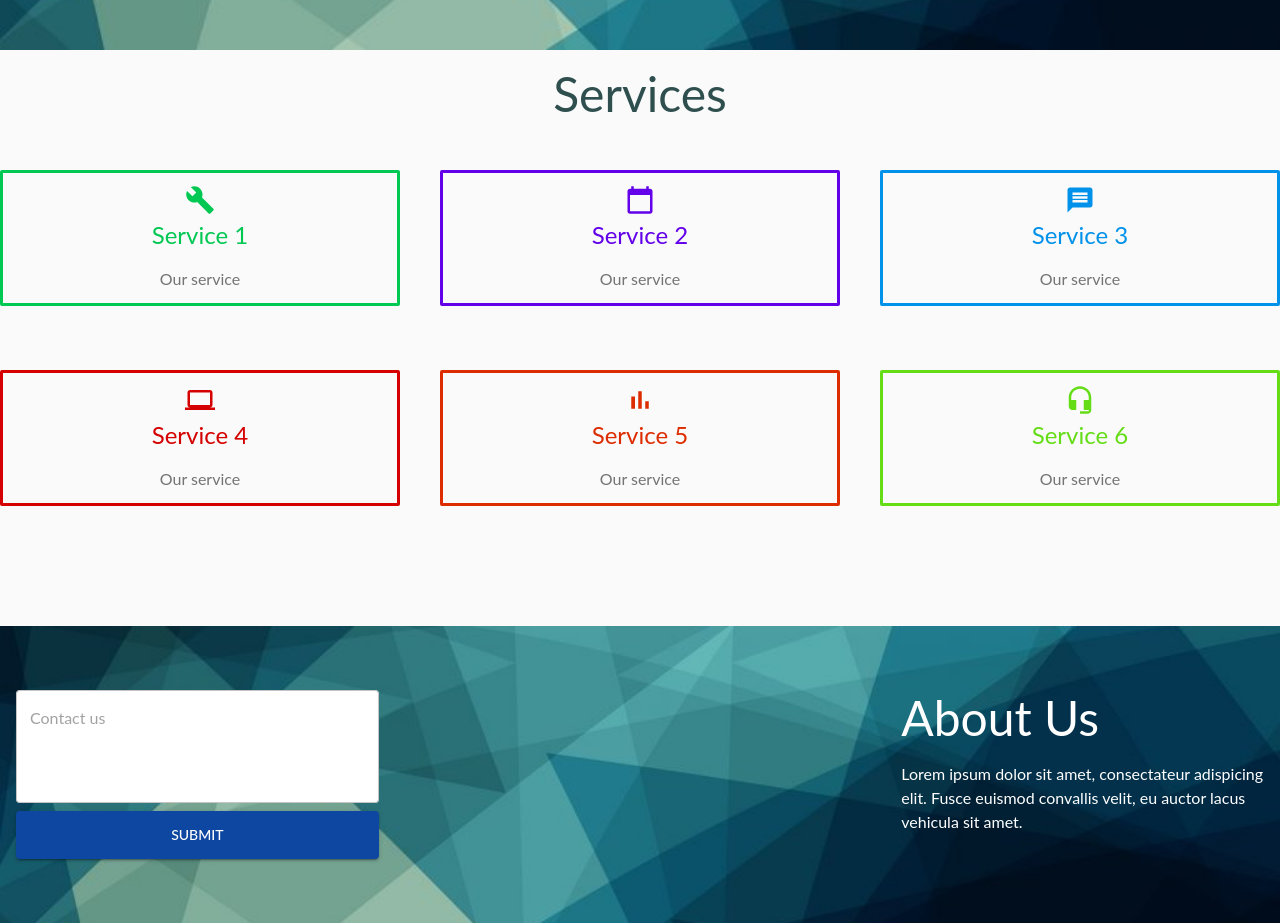
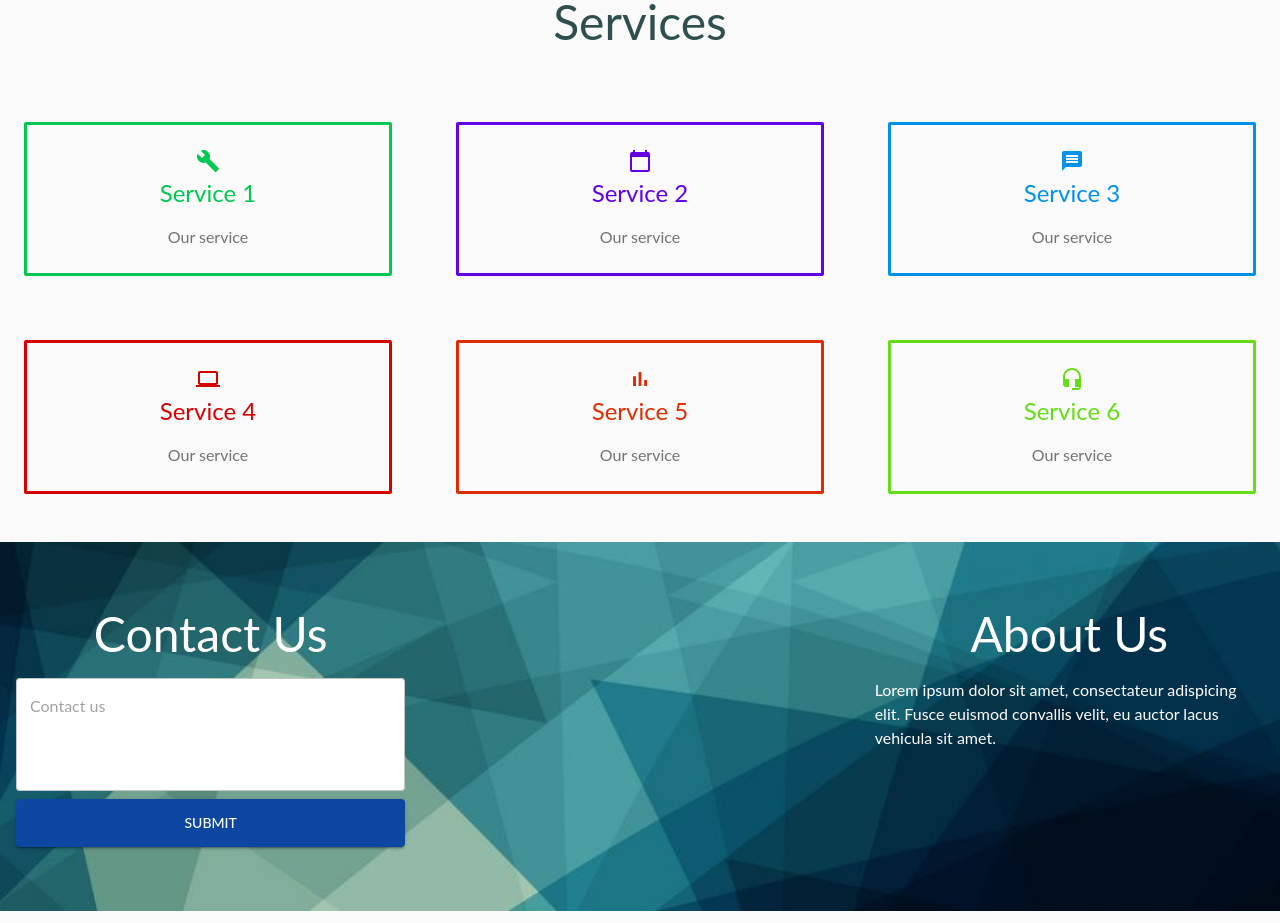
Before and after one commit to larryworm1127/Shopping-Queue, a React (Create React App) app: page / in a window 1280 px wide. Shown: the part 460-1383 px from the top of the page. Built offline with nearby package versions, Linux system fonts and the light colour scheme.

Commit message:
Changed Margins and Paddings

```diff
--- a/src/components/Home/Footer.js
+++ b/src/components/Home/Footer.js
@@ -20,9 +20,12 @@ function Footer(props) {
   return (
     <div className={classNames("main_div", classes.footerwrapper)}>
       <div className={classes.footerInner}>
-        <Grid container spacing={10}>
+        <Grid container spacing={5}>
           <Grid item xs={12} md={6} lg={4}>
             <form>
+              <Typography variant="h3" paragraph className={classes.BigFont}>
+                Contact Us
+            </Typography>
               <Box display="flex" flexDirection="column">
                 <Box mb={1}>
                   <TextField
--- a/src/components/Home/ServiceSect.js
+++ b/src/components/Home/ServiceSect.js
@@ -12,68 +12,54 @@ import Iconcard from "./IconCard";
 import classNames from "classnames";
 import { styles } from './style';
 
-const iconSize = 30;
-
 const services = [
   {
     color: "#00C853",
     headline: "Service 1",
     text:
       "Our service",
-    icon: <BuildIcon style={{ fontSize: iconSize }} />,
-    mdDelay: "0",
-    smDelay: "0"
+    icon: <BuildIcon />,
   },
   {
     color: "#6200EA",
     headline: "Service 2",
     text:
       "Our service",
-    icon: <CalendarTodayIcon style={{ fontSize: iconSize }} />,
-    mdDelay: "200",
-    smDelay: "200"
+    icon: <CalendarTodayIcon />,
   },
   {
     color: "#0091EA",
     headline: "Service 3",
     text:
       "Our service",
-    icon: <MeassageIcon style={{ fontSize: iconSize }} />,
-    mdDelay: "400",
-    smDelay: "0"
+    icon: <MeassageIcon />,
   },
   {
     color: "#d50000",
     headline: "Service 4",
     text:
       "Our service",
-    icon: <ComputerIcon style={{ fontSize: iconSize }} />,
-    mdDelay: "0",
-    smDelay: "200"
+    icon: <ComputerIcon />,
   },
   {
     color: "#DD2C00",
     headline: "Service 5",
     text:
       "Our service",
-    icon: <BarChartIcon style={{ fontSize: iconSize }} />,
-    mdDelay: "200",
-    smDelay: "0"
+    icon: <BarChartIcon />,
   },
   {
     color: "#64DD17",
     headline: "Service 6",
     text:
       "Our service",
-    icon: <HeadsetMicIcon style={{ fontSize: iconSize }} />,
-    mdDelay: "400",
-    smDelay: "200"
+    icon: <HeadsetMicIcon />,
   },
 
 ];
 
 function ServiceSect(props) {
-  const { classes, width } = props;
+  const { classes } = props;
   return (
     <div className="container-fluid main_div">
       <div className={classNames(classes.containerFix, "container")}>
@@ -82,8 +68,9 @@ function ServiceSect(props) {
         </Typography>
       </div>
       <div className={classNames(classes.container)}>
-        <Grid container spacing="5">
-          {services.map(element => (
+        <Grid container spacing="2" >
+          {
+            services.map(element => (
               <Grid
                 item
                 xs={6}
@@ -97,7 +84,8 @@ function ServiceSect(props) {
                   text={element.text}
                 />
               </Grid>
-          ))}
+            ))
+          }
         </Grid>
       </div>
     </div>
--- a/src/components/Home/style.js
+++ b/src/components/Home/style.js
@@ -3,10 +3,11 @@ export const styles = theme => (
     iconWrapper: {
       borderRadius: theme.shape.borderRadius,
       textAlign: "center",
-      marginBottom: theme.spacing(3),
-      padding: theme.spacing(1) * 1.5,
+      margin: theme.spacing(3),
+      padding: theme.spacing(3),
       borderRadius: "2px",
-      borderStyle: "solid"
+      borderStyle: "solid",
+      fontSize: "30"
     },
     LargeButton: {
       fontSize: theme.typography.body1.fontSize,
@@ -42,7 +43,7 @@ export const styles = theme => (
     },
     container: {
       marginTop: theme.spacing(6),
-      marginBottom: theme.spacing(12),
+      marginBottom: theme.spacing(3),
     },
     containerFix: {
       maxWidth: "none !important"
@@ -56,7 +57,8 @@ export const styles = theme => (
     },
     BigFont: {
       fontWeight: 400,
-      color: theme.palette.common.white
+      color: theme.palette.common.white,
+      textAlign: "center"
     },
     paragraph: {
       fontWeight: 400,
```
Lines whose indentation alone changed are shown as unchanged.
